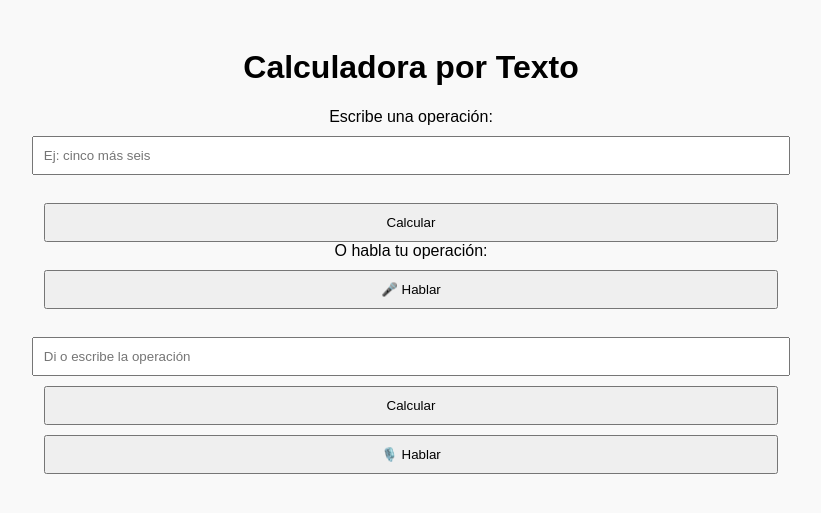
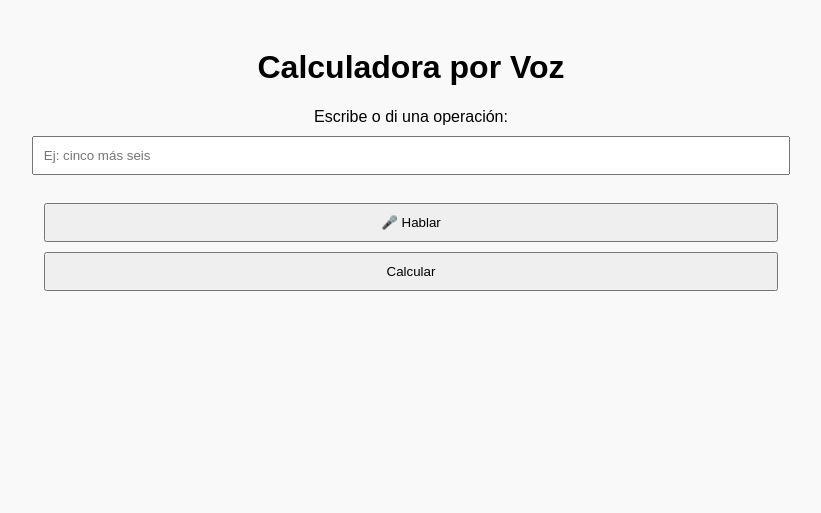
Before and after one commit to faviano93/calculadora-voz, a Flask app: page / in a window 1280 px wide. Shown: the top 513 px of the page, without its empty margins (229-1050 px from the left). Run offline with Flask 3, Linux system fonts and the light colour scheme.

Commit message:
Update index.html

```diff
--- a/templates/index.html
+++ b/templates/index.html
@@ -1,4 +1,3 @@
-<!-- templates/index.html -->
 <!DOCTYPE html>
 <html lang="es">
 <head>
@@ -7,23 +6,16 @@
     <link rel="stylesheet" href="{{ url_for('static', filename='style.css') }}">
 </head>
 <body>
-    <h1>Calculadora por Texto</h1>
-    <form method="POST">
-        <label>Escribe una operación:</label><br>
-        <input type="text" name="operacion" placeholder="Ej: cinco más seis"><br><br>
-        <button type="submit">Calcular</button>
-    </form>
+    <h1>Calculadora por Voz</h1>
 
-    {% if resultado %}
-        <h2>{{ resultado }}</h2>
-    {% endif %}
+    <label>Escribe o di una operación:</label><br>
+    <input type="text" id="expresion" placeholder="Ej: cinco más seis" /><br><br>
 
-    <script src="{{ url_for('static', filename='script.js') }}"></script> <!-- si lo tienes -->
+    <button type="button" onclick="reconocerVoz()">🎤 Hablar</button>
+    <button type="button" onclick="calcular()">Calcular</button><br><br>
+
+    <div id="resultado"></div>
+
+    <script src="{{ url_for('static', filename='script.js') }}"></script>
 </body>
 </html>
-<label>O habla tu operación:</label><br>
-<button type="button" onclick="reconocerVoz()">🎤 Hablar</button><br><br>
-<input type="text" id="expresion" placeholder="Di o escribe la operación" />
-<button onclick="calcular()">Calcular</button>
-<button id="btnHablar">🎙️ Hablar</button>
-<div id="resultado"></div>
```
